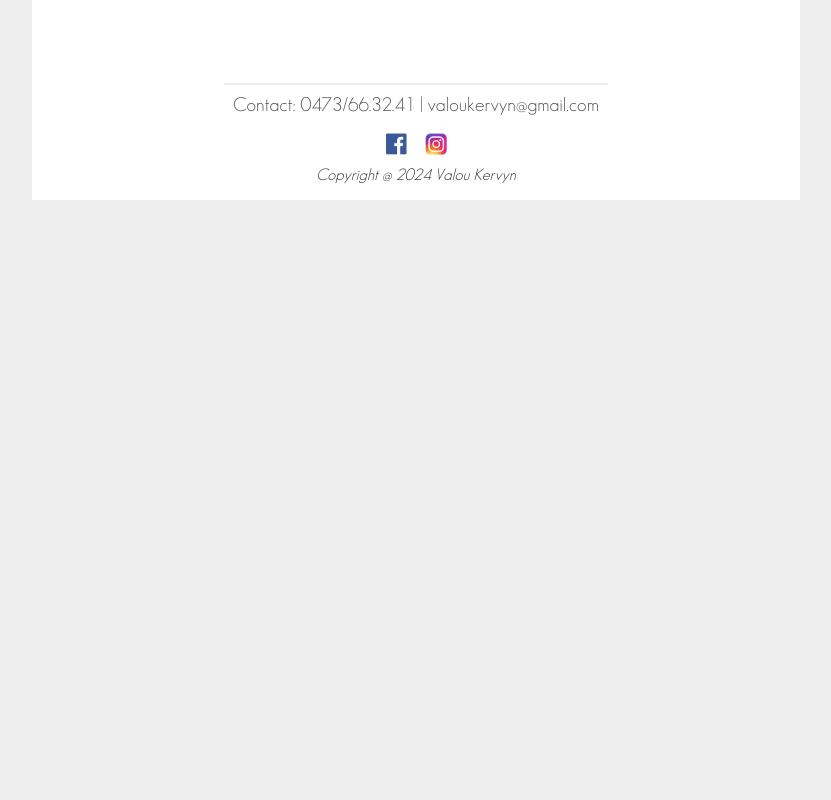
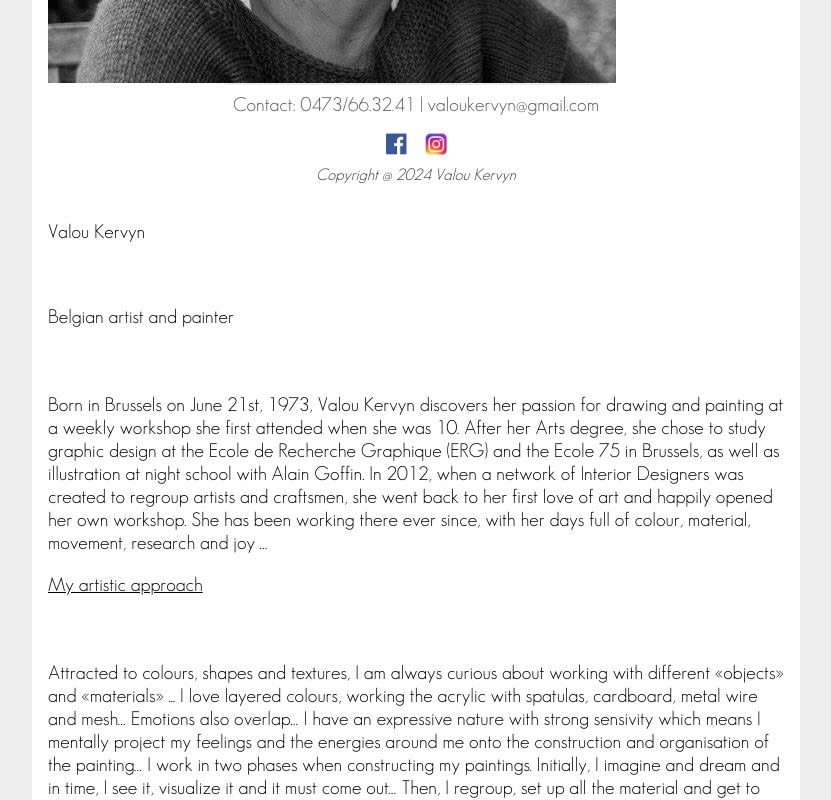
Before and after one commit to Swithan/ValouKervyn, a Vue app in the folder front/: page /presentation in a window 1280 px wide. Shown: the part 600-1400 px from the top of the page, without its empty margins (224-1055 px from the left). Before the commit the page ends 800 px from the top, so only its background shows below. Built offline with nearby package versions, Linux system fonts and the light colour scheme; the HTML template or start-up script is replaced by a standard one.

Commit message:
Add presentation
Still needs styling

```diff
--- a/front/src/views/Presentation.vue
+++ b/front/src/views/Presentation.vue
@@ -1,9 +1,34 @@
 <template>
-
+    <div>
+        <img src="../assets/ValouKervyn.jpg" class="valou" alt="Valou Kervyn">
+        <div id="presentation">
+            <p class="italique">{{ presentation.about }}</p><br>
+            <p class="nom">Valou Kervyn</p> <br>
+            <p class="gris">{{ presentation.work }}</p><br><br>{{ presentation.text1 }}
+            <p class="italique"><u>{{ presentation.art }}</u></p><br><br>{{ presentation.text2 }}
+        </div>
+    </div>
 </template>
 
 <script>
+import translations from "../assets/translate.json";
+import { inject, computed } from "vue";
+
+export default {
+    setup() {
+        // Access global language state
+        const language = inject("language");
+
+        // Computed translation based on current language
+        const presentation = computed(() => translations[language.current].presentation);
+
+        return {
+            presentation, // Expose `presentation` to the template
+        };
+    },
+};
 </script>
 
 <style>
+
 </style>
```
